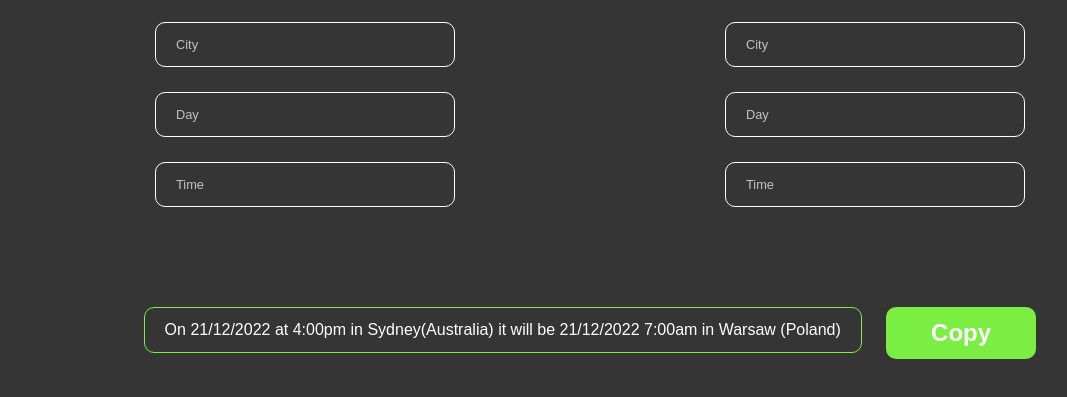
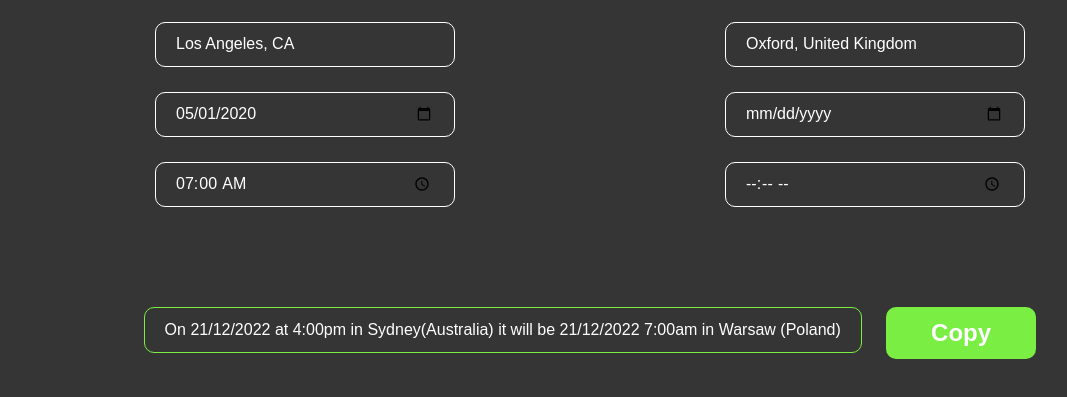
Before and after one commit to TatianaMoseeva/timechecker, a React app: page / in a window 1280 px wide. Shown: the part 431-828 px from the top of the page, without its empty margins (50-1117 px from the left). Built offline with nearby package versions, Linux system fonts and the light colour scheme; no server answers.

Commit message:
extract data from api server and test in the app

```diff
--- a/src/components/destCity/DestCity.js
+++ b/src/components/destCity/DestCity.js
@@ -1,12 +1,24 @@
 import './DestCity.scss';
 
-function DestCity() {
+function DestCity({city, day, time}) {
 
     return  <div className="info-blocks__section dest">
                 <h2 className="info-blocks__title">Your location</h2>
-                <input type="text" placeholder='City'/>
-                <input type="text" placeholder='Day'/>
-                <input type="text" placeholder='Time'/>
+                <input
+                    type="text"
+                    placeholder='City'
+                    value={city}
+                />
+                <input
+                    type="date"
+                    placeholder='Day'
+                    value={day}
+                />
+                <input
+                    type="time"
+                    placeholder='Time'
+                    value={time}
+                />
             </div>
 
 
--- a/src/components/hostCity/HostCity.js
+++ b/src/components/hostCity/HostCity.js
@@ -1,13 +1,25 @@
 
 import './HostCity.scss';
 
-function HostCity() {
+function HostCity({city, day, time}) {
 
     return  <div className="info-blocks__section host">
                 <h2 className="info-blocks__title">Host city</h2>
-                <input type="text" placeholder='City'/>
-                <input type="text" placeholder='Day'/>
-                <input type="text" placeholder='Time'/>
+                <input
+                    type="text"
+                    placeholder='City'
+                    value={city}
+                />
+                <input
+                    type="date"
+                    placeholder='Day'
+                    value={day}
+                />
+                <input
+                    type="time"
+                    placeholder='Time'
+                    value={time}
+                />
             </div>
 
 
--- a/src/components/infoBlocks/InfoBlocks.js
+++ b/src/components/infoBlocks/InfoBlocks.js
@@ -1,4 +1,4 @@
-
+import React, {useState} from 'react';
 import TimeApiService from '../../services/TimeApiService';
 
 import DestCity from '../destCity/DestCity';
@@ -9,16 +9,26 @@ import Col from 'react-bootstrap/Col';
 
 import './InfoBlocks.scss';
 
+const initData = {
+    baseCity: 'Los Angeles, CA', baseDay: '2020-05-01', baseTime: '07:00:00',
+    targetCity: 'Oxford, United Kingdom', targetDay: '', targetTime: ''
+}
+
+
 function InfoBlocks() {
-
     const timeApiService = new TimeApiService();
 
-    console.log(timeApiService.test());
+    timeApiService.getTargetTime().then(res => console.log(res));
+
+
+
+
+    const [value, setValue] = useState(initData);
 
     return <main className="info-blocks">
                 <Row>
-                    <Col><HostCity /></Col>
-                    <Col><DestCity /></Col>
+                    <Col><HostCity city={value.baseCity} day={value.baseDay} time={value.baseTime}/></Col>
+                    <Col><DestCity city={value.targetCity} day={value.targetDay} time={value.targetTime}/></Col>
                 </Row>
             </main>
 
--- a/src/components/infoBlocks/InfoBlocks.scss
+++ b/src/components/infoBlocks/InfoBlocks.scss
@@ -11,6 +11,7 @@
         line-height: 36px;
         text-align: center;
     }
+
     input {
         margin: 25px auto 0 auto;
         padding: 12px 20px;
@@ -19,6 +20,7 @@
         border: 1px solid #FFFFFF;
         border-radius: 10px;
         color: #fff;
+
         &::placeholder {
             opacity: 0.7;
             color: #fff;
--- a/src/services/TimeApiService.js
+++ b/src/services/TimeApiService.js
@@ -17,12 +17,17 @@ class TimeApiService {
         return await res.json();
     }
 
-    getTime =  () => {
-        return  this.getResource (`${this._apiBase}?${this._apiKey}&base_location=${this._baseLocation}&base_datetime=${this._baseDateTime}&target_location=${this._targetLocation}`);
+    getTargetTime = async () => {
+        const res = await this.getResource (`${this._apiBase}?${this._apiKey}&base_location=${this._baseLocation}&base_datetime=${this._baseDateTime}&target_location=${this._targetLocation}`);
+
+        return this._extractTargetTime(res.target_location);
     }
 
-    test = () => {
-        return this.getResource('https://timezone.abstractapi.com/v1/convert_time/?api_key=4e2b5503e73e4530b9c2241753d53558&base_location=Los Angeles, CA&base_datetime=2020-05-01 07:00:00&target_location=Oxford, United Kingdom');
+    _extractTargetTime = (location) => {
+        return {
+            day: location.datetime.split(' ')[0],
+            time: location.datetime.split(' ')[1]
+        }
     }
 
 }
```
